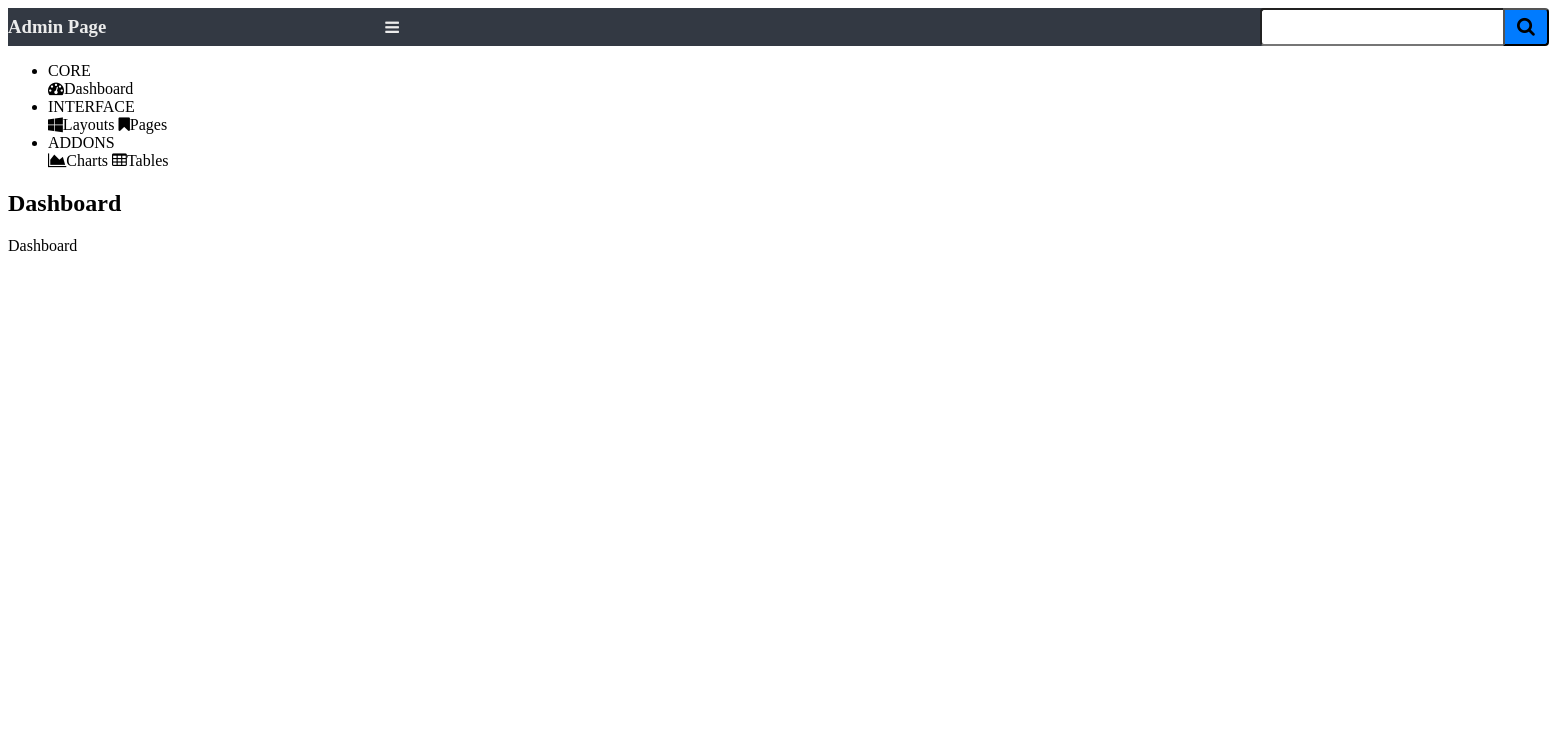
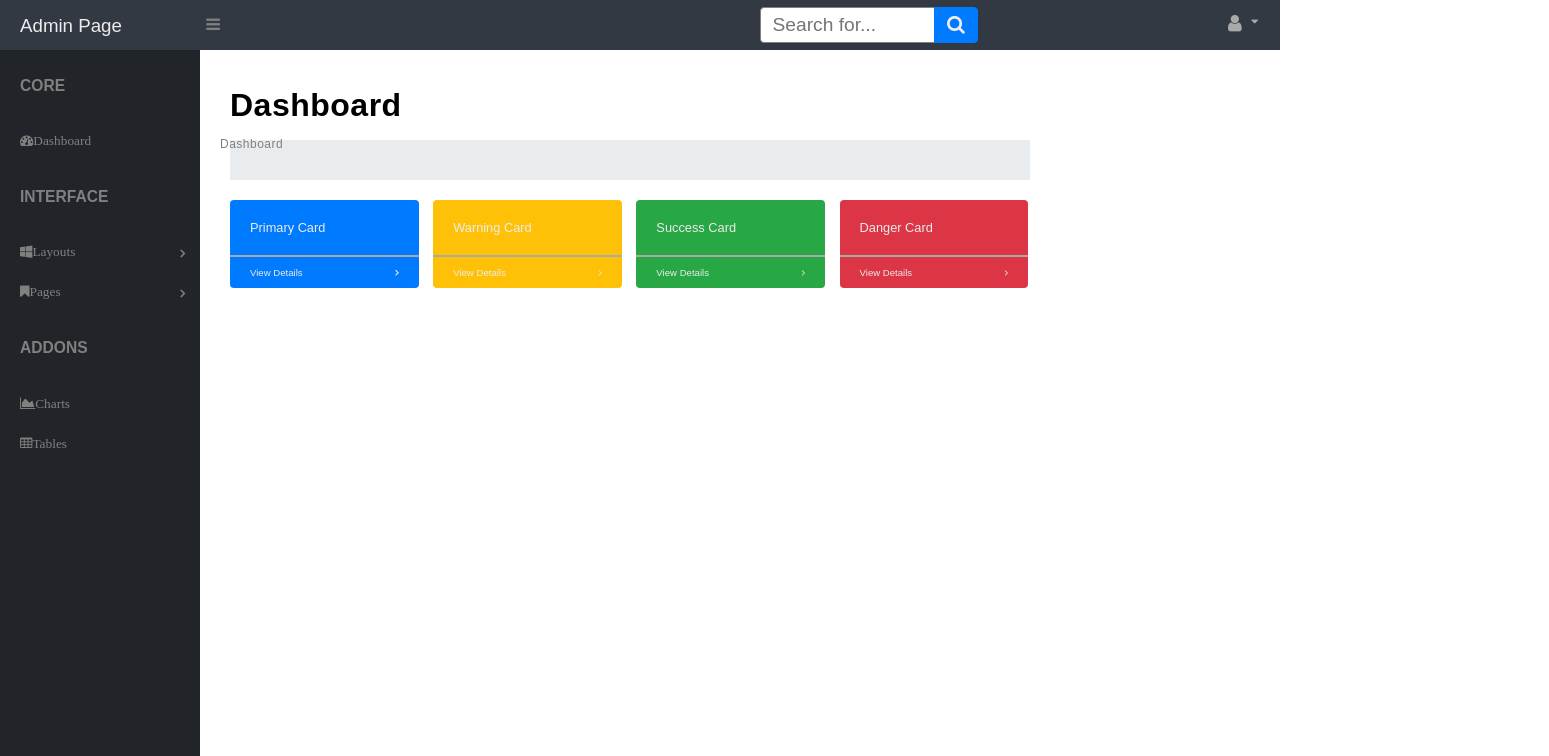
Before and after one commit to LuisCitrone/project-css3-002-admin-template, a plain HTML site: page index.html in a window 1280 px wide. Shown: the top 756 px of the page, 1549 px wide, since content can reach past the window. Drawn offline with Linux system fonts and the light colour scheme.

Commit message:
pozíciól javítása

```diff
--- a/css/style.css
+++ b/css/style.css
@@ -1,34 +1,235 @@
+
+html{
+    font-size: 16px;
+}
+body{
+    margin: 0;
+    font-family: Arial, Helvetica, sans-serif;
+}
 *{ box-sizing: border-box;}
 .header--dark{
     background-color: rgb(51, 57, 67);
     color: rgb(236,236,236);
+    width: 100%;
+    height: 50px;
 }
 .header__title{
     display: inline;
+    position: relative;
     font-size: 1,25rem;
+    font-weight: lighter;
+    margin: 5px 75px 10px 20px;
+    padding-top: 6px;
+    top: 6px;
 }
+.header__hamburger_menu {
+    display: inline;
+    margin: 5px 500px 5px 5px;
+    vertical-align: sub;
+    color: rgb(128, 128, 128);
+}
+
 .header__search{
     display: inline;
 }
 .search__input{
-    position: relative;
-    left: 1150px;
     border-radius: 4px 0 0 4px;
     font-size: 1.2rem;
     padding: 0.375rem 0.75rem;
-    transition: border 0.5s ease-out;
+    transition: border-color 0.15s;
+    border: 1px solid grey;
+    margin: 7px 0 0 0;
+    vertical-align: middle;
+    width: 175px;
+    position: relative;
+    left: 35px;
+}
+.search__input:focus {
+    border-color: rgb(128, 189, 255);
 }
 .search__btn{
     position: relative;
-    left: 1100px;
     background-color: rgb(0,123,255);
     border-radius: 0 4px 4px 0;
     font-size: 1.2rem;
     padding: 0.375rem 0.75rem;
+    color: rgb(236, 236, 236);
+    margin: 7px 20px 0 0;
+    border: 0.5px solid rgb(0, 123, 255);
+    vertical-align: middle;
+    left: 30px;
+}
 
+    .header__profile {
+        display: inline;
+        color: rgb(169,169,169);
+        padding: 0.375rem 0.75rem;
+        font-size: 1.2rem;
+        position: relative;
+        top: 6px;
+        right: 6px;
+        float: right;
+    }
+
+    .header__profile .fa-sort-down {
+        vertical-align: super;
+        font-size: 0.75rem;
+        padding: 1px 4px;
+    }
+
+    /* Menu */
+
+    .main__nav {
+        background-color: rgb(33, 37, 41);
+
+        float: left;
+        width: 200px;
+        height: 1200px;
+    }
+
+    .nav__ul {
+        list-style: none;
+        line-height: 2.5rem;
+        padding-inline-start: 20px;
+        color: rgb(128, 128, 128);
+        font-size: smaller;
+    }
+
+    .nav__ul h4 {
+        text-transform: uppercase;
+        font-size: 0.75rem;
+        color: rgb(105, 105, 105);
+    }
+
+    .nav__ul a:-webkit-any-link {
+        color: rgb(128,128,128);
+        cursor: pointer;
+        text-decoration: none;
+        font-family: sans-serif;
+        font-size: 1rem;
+        padding: 0 8px;
+    }
+
+    .ul__li {
+        color: rgb(236, 236, 236);
+    }
+
+    .ul__li a:-webkit-any-link {
+        color: rgb(236, 236, 236);
+    }
+
+    .li__i--arrow-icons {
+        float: right;
+        position: relative;
+        top: 15px;
+        right: 15px;
+        font-weight: 900;
+    }
+
+
+    .content {
+        display: inline-block;
+        padding: 10px 30px;
+    }
+
+    .content > h1 {
+        font-size: 2rem;
+        font-family: sans-serif;
+        font-weight: 600;
+        letter-spacing: 0.5px;
+    }
+.main__breadcrumb{
+    position: relative;
+    background-color: rgb(233,236,239);
+    border-radius: 0,25rem;
+    padding: 1rem 1,5rem;
+    width: 800px;
+    height: 40px;
+    bottom: 10px;
 }
-.search__input:focus {
-    border-color:rgb(128, 189, 255);
-    border: 2px solid;
-    border: 2px solid;
+.main__breadcrumb > h3 {
+    display: inline;
+    position: relative;
+    bottom: 6px;
+    right: 10px;
+    font-size: 0.75rem;
+    color: rgb(128,128,128);
+    font-weight: 500;
+    letter-spacing: 0.5px;
 }
+
+.main__cards {
+    display: inline-block;
+}
+
+.main__card {
+    display: inline-block;
+    margin: 10px 0px 10px 0;
+    color: rgb(236, 236, 236);
+}
+
+.main__card hr {
+    margin: 0;
+    border-style: solid;
+    border-width: 0.1px;
+    color: rgb(169,169,169);
+}
+
+.card__top {
+    border-radius: 0.25rem 0.25rem 0 0;
+    transition: background-color 0.3s;
+
+    padding: 20px 80px 20px 20px;
+    font-size: 0.8rem;
+}
+
+.card__top:hover {
+    background-color: rgb(211,211,211);
+}
+
+.card__bottom {
+    border-radius: 0 0 0.25rem 0.25rem;
+    transition: background-color 0.3s;
+
+    padding: 10px 110px 10px 20px;
+    font-size: 0.6rem;
+}
+
+.card__bottom:hover {
+    background-color: rgb(211,211,211);
+}
+
+.main__card--blue {
+    background-color: rgb(0, 123, 255);
+    border-radius: 0.25rem 0.25rem 0.25rem 0.25rem;
+}
+
+.main__card--yellow {
+    background-color: rgb(255, 193, 7);
+    border-radius: 0.25rem 0.25rem 0.25rem 0.25rem;
+
+    position: relative;
+    left: 10px;
+}
+
+.main__card--green {
+    background-color: rgb(40, 167, 69);
+    border-radius: 0.25rem 0.25rem 0.25rem 0.25rem;
+
+    position: relative;
+    left: 20px;
+}
+
+.main__card--red {
+    background-color: rgb(220, 53, 69);
+    border-radius: 0.25rem 0.25rem 0.25rem 0.25rem;
+
+    position: relative;
+    left: 30px;
+}
+
+.card__bottom--arrow {
+    position: relative;
+    left: 90px;
+    font-weight: 900;
+}
--- a/index.html
+++ b/index.html
@@ -12,50 +12,105 @@
 <body>
     <header class="header--dark">
         <h3 class="header__title">Admin Page</h3>
+        <div class="header__hamburger_menu">
+            <i class="fa fa-bars"></i>
+        </div>
         <div class="header__search">
-            <input type="text" class="search__input"><i class=" fa fa-bars"></i>
+            <input class="search__input" type="text" placeholder="Search for...">
             <button class="search__btn">
-                <i class=" fa fa-search"></i>
+                <i class="fa fa-search"></i>
             </button>
+        </div>
+
+        <div class="header__profile">
+            <i class="fa fa-user"></i>
+            <i class="fa fa-sort-down"></i>
         </div>
     </header>
     <main>
         <aside>
             <nav class="main__nav">
                 <ul class="nav__ul">
-                    <li>CORE</li>
-                    <li class=" fa fa-tachometer">Dashboard</li>
-                    <li>INTERFACE</li>
-                    <li class=" fa fa-windows">Layouts</li>
-                    <li class=" fa fa-bookmark">Pages</li>
-                    <li>ADDONS</li>
-                    <li class=" fa fa-area-chart">Charts</li>
-                    <li class=" fa fa-table">Tables</li>
+                    <li>
+                        <h3>CORE</h3>
+                    </li>
+                    <li class="ul_li">
+                        <i class=" fa fa-tachometer">Dashboard</i>
+                    </li>
+                    <li>
+                        <h3>INTERFACE</h3>
+                    </li>
+                    <li>
+                        <i class=" fa fa-windows">Layouts</i>
+                        <i class="fa fa-angle-right li__i--arrow-icons"></i></li>
+                    <li>
+                        <i class=" fa fa-bookmark">Pages</i>
+                        <i class="fa fa-angle-right li__i--arrow-icons"></i></li>
+                    <li>
+                        <h3>ADDONS</h3>
+                    </li>
+                    <li>
+                        <i class=" fa fa-area-chart">Charts</i></li>
+                    <li>
+                        <i class="fa fa-table">Tables</i></li>
                 </ul>
             </nav>
         </aside>
         <section class="content">
             <h1>Dashboard</h1>
-            <div class="main__breadcrumb">Dashboard</div>
+            <div class="main__breadcrumb">
+                <h3>Dashboard</h3>
+            </div>
             <div class="main__cards">
-                <div class="main__card" class="main__card--blue:">
-                    <div class="card__top"></div>
-                    <div class="card__bottom"></div>
+                <div class="main__card main__card--blue">
+                    <div class="card__top">
+                        Primary Card
+                    </div>
+                    <hr>
+                    <div class="card__bottom">
+                        View Details
+                        <i class="fa fa-angle-right card__bottom--arrow"></i>
+                    </div>
                 </div>
-                <div class="main__card" class="main__card--yellow:">
-                    <div class="card__top"></div>
-                    <div class="card__bottom"></div>
+                <div class="main__card main__card--yellow">
+                    <div class="card__top">
+                        Warning Card
+                    </div>
+                    <hr>
+                    <div class="card__bottom">
+                        <span>View Details</span>
+                        <span class="card__bottom--arrow">
+                            <i class="fa fa-angle-right"></i>
+                        </span>
+                    </div>
                 </div>
-                <div class="main__card" class="main__card--green:">
-                    <div class="card__top"></div>
-                    <div class="card__bottom"></div>
+                <div class="main__card main__card--green">
+                    <div class="card__top">
+                        Success Card
+                    </div>
+                    <hr>
+                    <div class="card__bottom">
+                        <span>View Details</span>
+                        <span class="card__bottom--arrow">
+                            <i class="fa fa-angle-right"></i>
+                        </span>
+                    </div>
                 </div>
-                <div class="main__card" class="main__card--red:">
-                    <div class="card__top"></div>
-                    <div class="card__bottom"></div>
+                <div class="main__card main__card--red">
+                    <div class="card__top">
+                        Danger Card
+                    </div>
+                    <hr>
+                    <div class="card__bottom">
+                        <span>View Details</span>
+                        <span class="card__bottom--arrow">
+                            <i class="fa fa-angle-right"></i>
+                        </span>
+                    </div>
                 </div>
             </div>
         </section>
+
     </main>
 </body>
 
```
